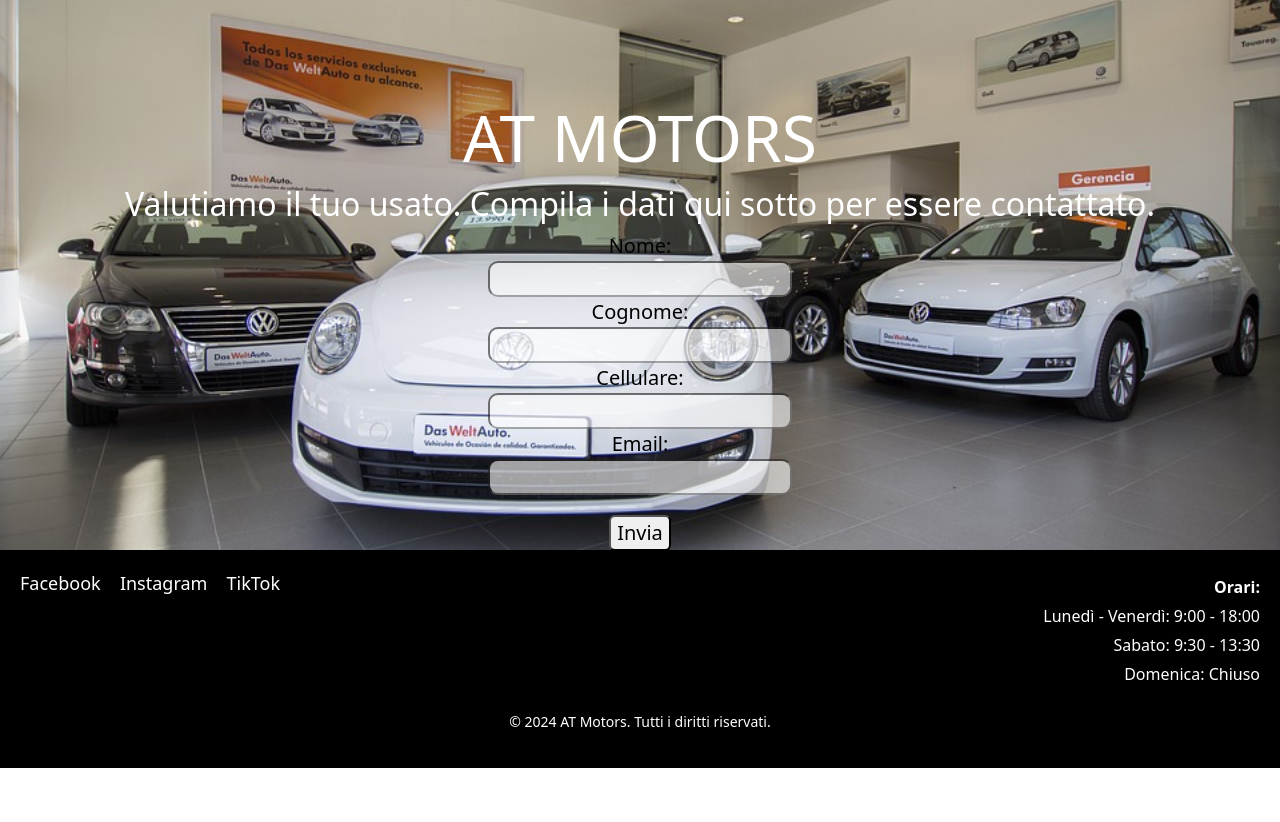
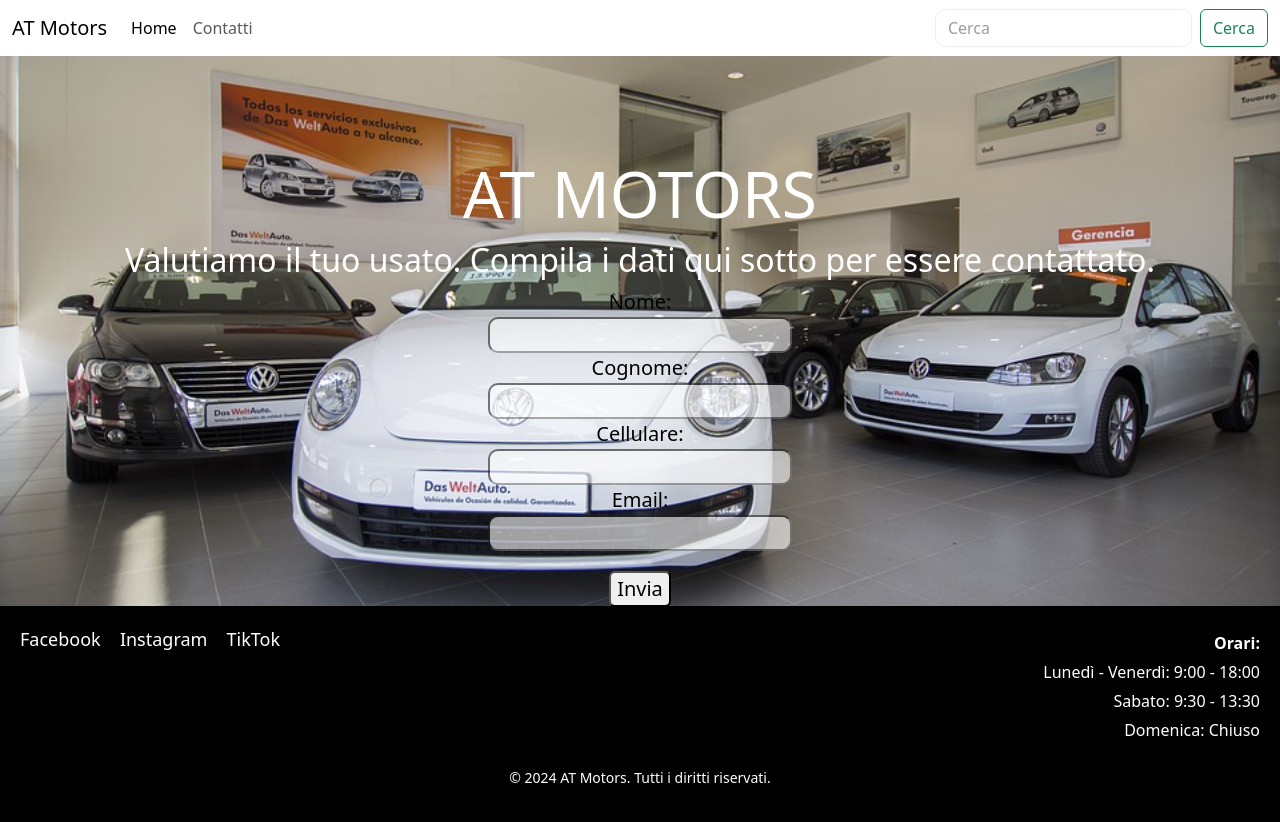
Before and after one commit to silvertony01/sitoprova, a plain HTML site: page valutiamousato.html in a window 1280 px wide. Before the commit the page ends 800 px from the top, so only its background shows below. Drawn offline with nearby package versions, Linux system fonts and the light colour scheme.

Commit message:
Add files via upload

```diff
--- a/valutiamousato.html
+++ b/valutiamousato.html
@@ -8,6 +8,7 @@
     <link rel="stylesheet" href="style.css">
     <script src="https://cdn.jsdelivr.net/npm/bootstrap@5.3.0/dist/js/bootstrap.bundle.min.js"></script>
     <style>
+
         #contatto{
             text-align: center;
             color: black;
@@ -24,11 +25,35 @@
         #invia{
             margin-top: 20px;
             border-radius: 6px;
+            margin-bottom: 20px;
         }
     </style>
 </head>
 <body>
-    <header>
+  <header>
+    <nav class="navbar navbar-expand-lg bs-black">
+        <div class="container-fluid">
+          <a class="navbar-brand">AT Motors</a>
+          <button class="navbar-toggler" type="button" data-bs-toggle="collapse" data-bs-target="#navbarSupportedContent" aria-controls="navbarSupportedContent" aria-expanded="false" aria-label="Toggle navigation">
+            <span class="navbar-toggler-icon"></span>
+          </button>
+          <div class="collapse navbar-collapse" id="navbarSupportedContent">
+            <ul class="navbar-nav me-auto mb-2 mb-lg-0">
+              <li class="nav-item">
+                <a class="nav-link active" aria-current="page" href="index.html">Home</a>
+              </li>
+              <li class="nav-item">
+                <a class="nav-link" href="#social">Contatti</a>
+              </li>
+            </ul>
+            <form class="d-flex" role="search" action="" method="get">
+              <input class="form-control me-2" type="search" placeholder="Cerca" aria-label="Search">
+              <button class="btn btn-outline-success" type="submit">Cerca</button>
+            </form>
+          </div>
+        </div>
+      </nav>
+    </header>
     <div class="container-fluid">
             <div class="row" id="jumbotron">
                 <div class="col-12">
```
